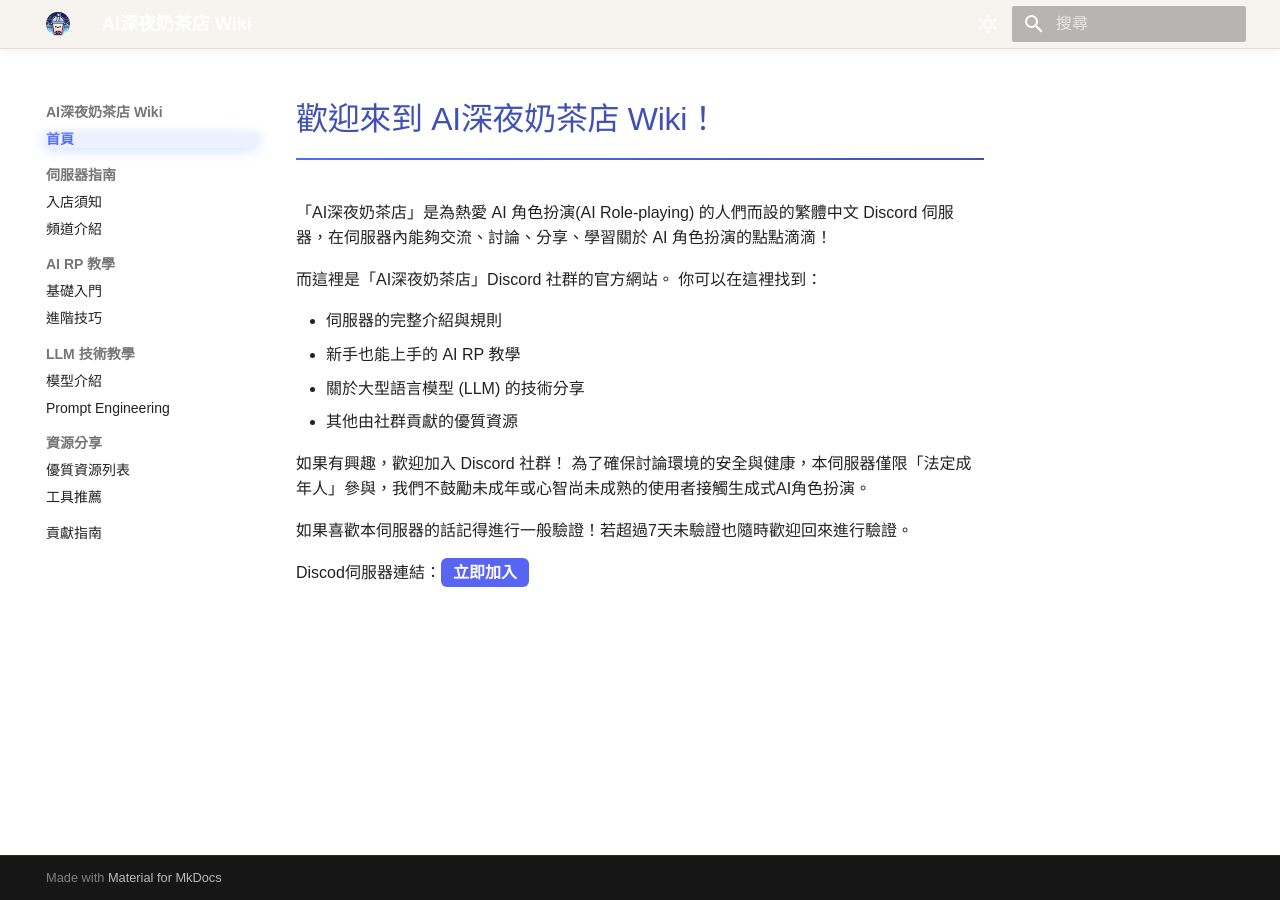
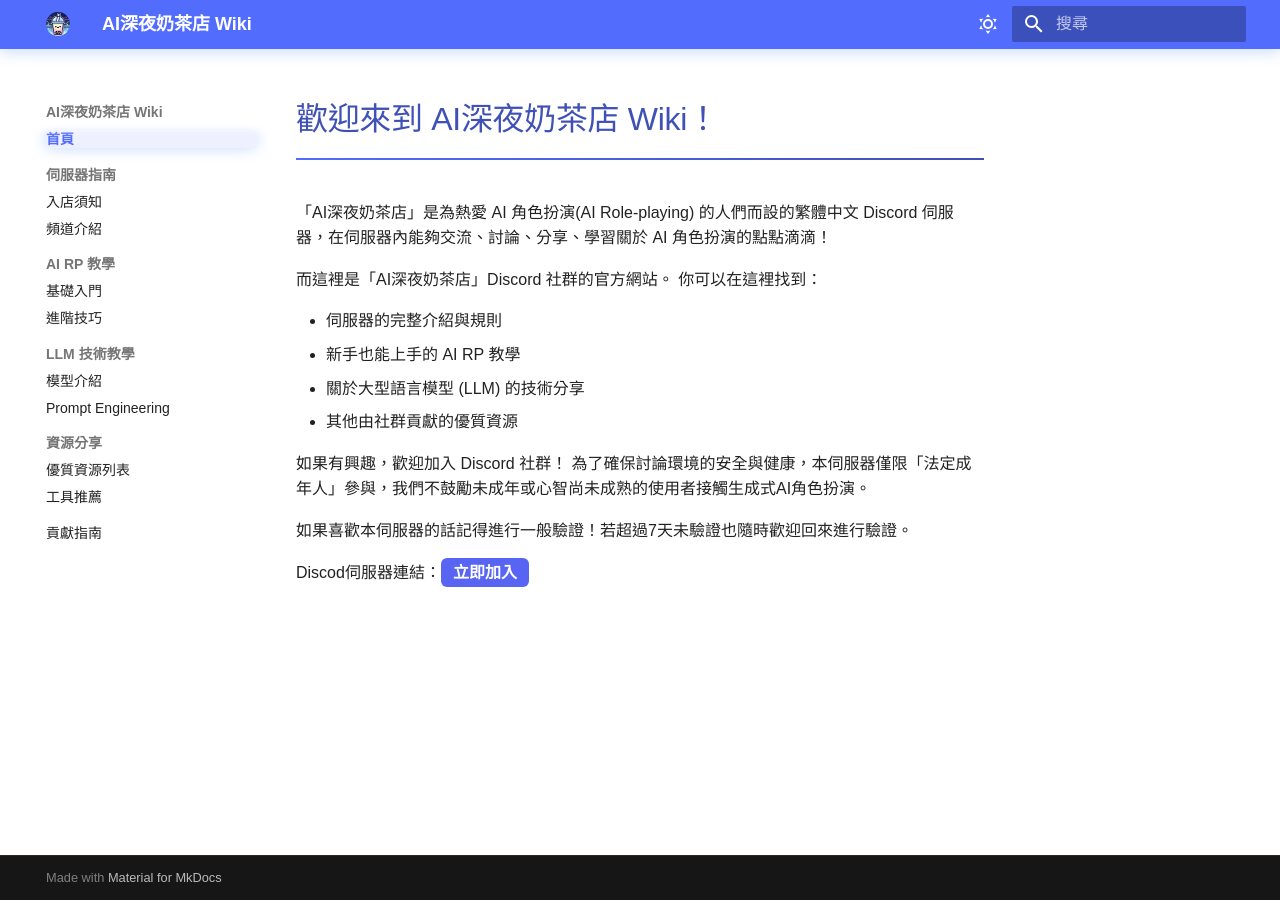
Before and after one commit to Chocochocococo/ai-milktea-wiki, an MkDocs documentation site: the page built from docs/index.md, in a window 1280 px wide. Built offline with MkDocs 1.6.1 and Material for MkDocs 9.7.7, drawn with Linux system fonts in a browser that asks for light colours.

Commit message:
Update custom.css

```diff
--- a/docs/assets/css/custom.css
+++ b/docs/assets/css/custom.css
@@ -18,7 +18,7 @@
   --md-surface-color: rgba(245, 240, 235, 0.8); /* 半透明奶霜色 (用於卡片) */
   --md-border-color: rgba(139, 69, 19, 0.15); /* 細緻的棕色邊框 */
   --md-code-bg-color: #F5F0EB;
-  --md-footer-bg-color: #684016dc;
+  --md-footer-bg-color: #fce4be;
 }
 
 [data-md-color-scheme="slate"] {
@@ -45,10 +45,14 @@
 
 /* 頂部導覽列：增加細微的玻璃擬態效果 */
 .md-header {
-  background-color: var(--md-surface-color);
-  backdrop-filter: blur(10px); /* 模糊背景，營造層次感 */
-  border-bottom: 1px solid var(--md-border-color);
-  box-shadow: 0 2px 10px rgba(0, 0, 0, 0.05);
+  /* 將背景色改為定義好的強調色 */
+  background-color: var(--md-accent-fg-color); /* #3B82F6 科技藍 */
+
+  /* 移除模糊效果 */
+  /* backdrop-filter: blur(10px); */
+
+  border-bottom: 1px solid var(--md-accent-fg-color);
+  box-shadow: 0 2px 15px var(--md-accent-glow-color); /* 使用藍色光暈陰影 */
 }
 [data-md-color-scheme="slate"] .md-header {
   box-shadow: 0 2px 10px rgba(0, 0, 0, 0.2);
```
